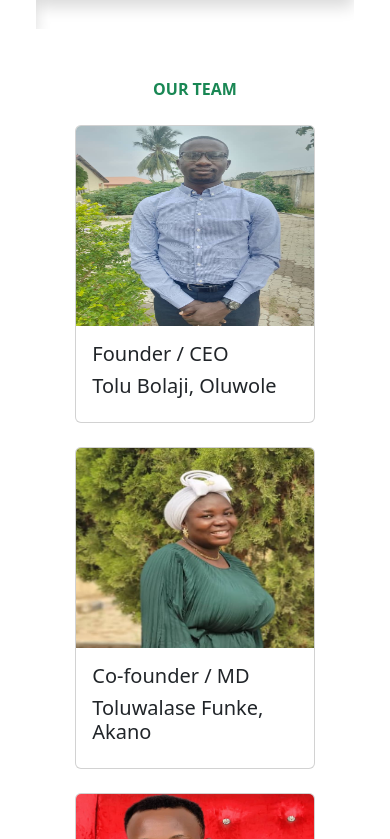
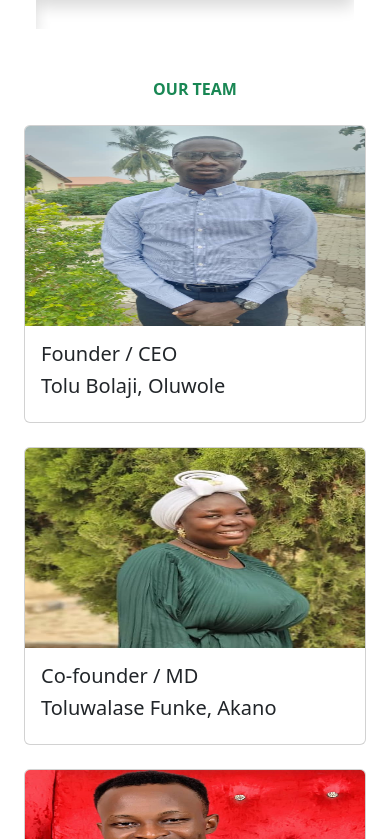
Before and after one commit to kennyAdams-tech/oakphin, a React (Vite) app: page /about in a window 390 px wide. Shown: the part 7945-8784 px from the top of the page. Built offline with nearby package versions, Linux system fonts and the light colour scheme.

Commit message:
Update Teams.css

```diff
--- a/src/Pages/About/About-pages/Teams.css
+++ b/src/Pages/About/About-pages/Teams.css
@@ -1,5 +1,5 @@
 @media (max-width: 568px) {
-    .card {
+    .cards {
         width: 70%;
         margin: auto;
 
```
